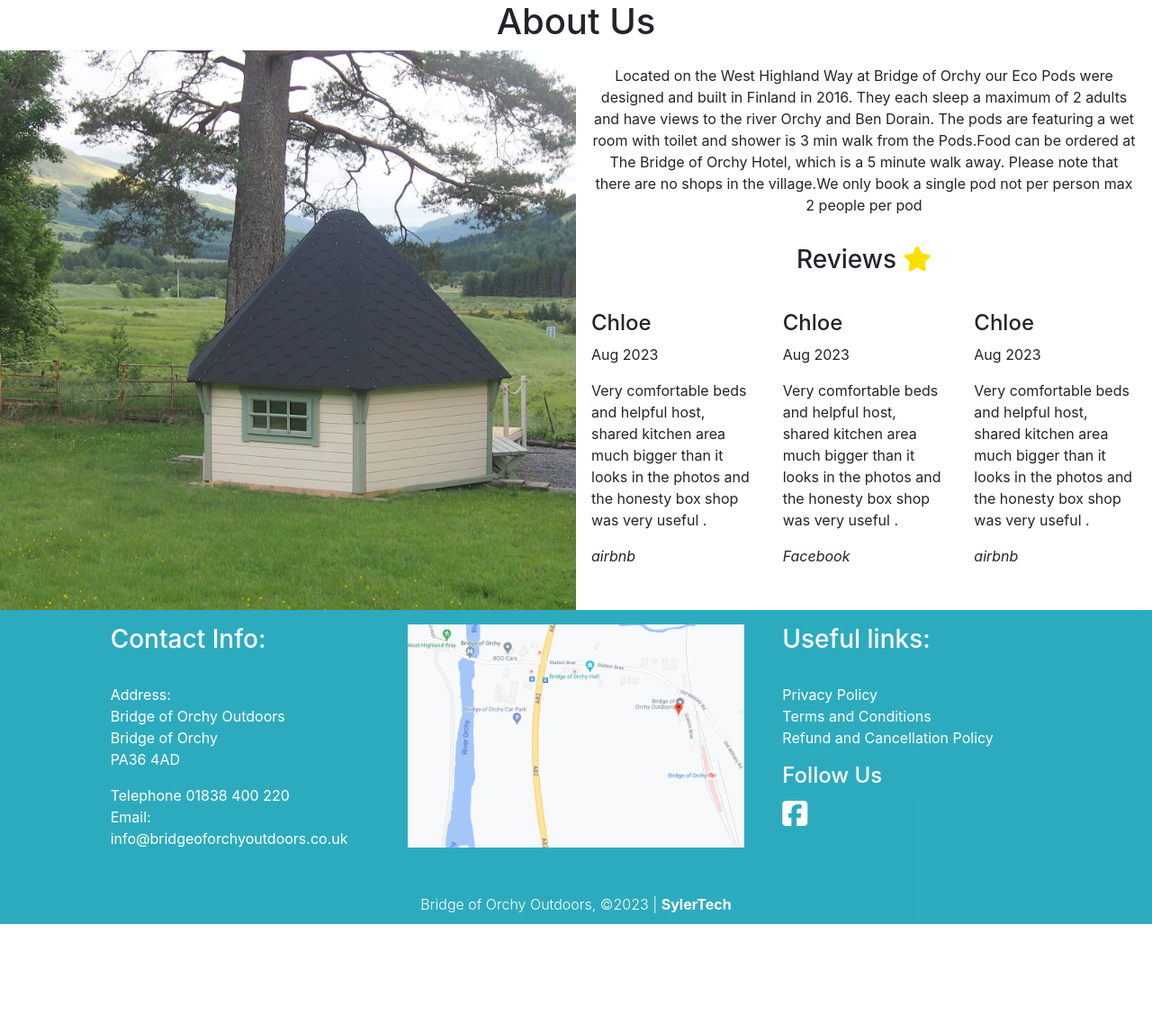
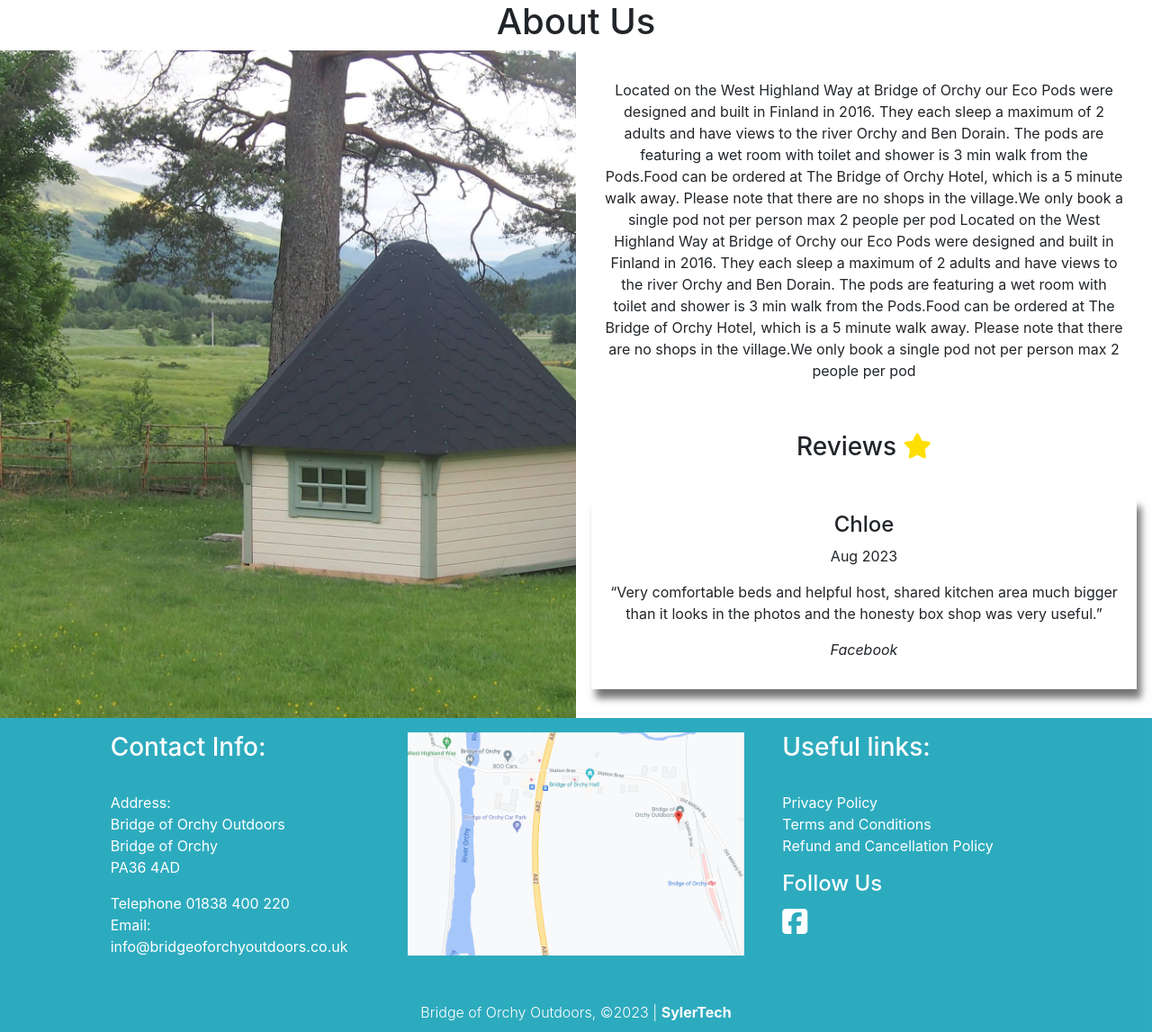
Before and after one commit to syler11/orchy_outdoors, a Django app: page /about/ in a window 1280 px wide. Shown: the part 125-1272 px from the top of the page at 90% size. Before the commit the page ends 1152 px from the top, so only its background shows below. Run offline with Django 3.2, Linux system fonts and the light colour scheme; some libraries are stand-ins or nearby versions.

Commit message:
added carousel to about / review section

```diff
--- a/home/templates/home/about.html
+++ b/home/templates/home/about.html
@@ -1,27 +1,38 @@
 {% extends "base.html" %}
 
 {% block content %}
-<div class="text-center"><h1>About Us</h1></div>
+<div class="text-center">
+    <h1>About Us</h1>
+</div>
 <div class="row no-gutters">
     <div class="col-lg-6 col-12 about-image">
         <div class="page-container text-center m-3">
         </div>
     </div>
     <div class="col-lg-6 col-12 text-center">
-        <p class="p-3">
+        <p class="m-3 p-3">
             Located on the West Highland Way at Bridge of Orchy our Eco Pods were designed and built in Finland in 2016.
             They each sleep a maximum of 2 adults and have views to the river Orchy and Ben Dorain.
-            The pods are featuring a wet room with toilet and shower is 3 min walk from the Pods.Food can be ordered at The Bridge of Orchy Hotel, which is a 5 minute walk away. Please note that there are no shops in the village.We only book a single pod not per person max 2 people per pod
+            The pods are featuring a wet room with toilet and shower is 3 min walk from the Pods.Food can be ordered at
+            The Bridge of Orchy Hotel, which is a 5 minute walk away. Please note that there are no shops in the
+            village.We only book a single pod not per person max 2 people per pod
+            Located on the West Highland Way at Bridge of Orchy our Eco Pods were designed and built in Finland in 2016.
+            They each sleep a maximum of 2 adults and have views to the river Orchy and Ben Dorain.
+            The pods are featuring a wet room with toilet and shower is 3 min walk from the Pods.Food can be ordered at
+            The Bridge of Orchy Hotel, which is a 5 minute walk away. Please note that there are no shops in the
+            village.We only book a single pod not per person max 2 people per pod
         </p>
+        <br>
         <h3>Reviews <i class="fa-solid fa-star" style="color:
             #ffdf00;"></i></h3>
         <div class="review-holder">
             <div class="review-card p-3 row">
-                <div class="col-md-4 col-12 p-3 text-left">
+                <!--<div class="col-md-4 col-12 p-3 text-left">
 
                     <h4>Chloe</h4>
                     <p class="muted">Aug 2023</p>
-                    <p>Very comfortable beds and helpful host, shared kitchen area much bigger than it looks in the photos and the honesty box shop was very useful .</p>
+                    <p>Very comfortable beds and helpful host, shared kitchen area much bigger than it looks in the
+                        photos and the honesty box shop was very useful .</p>
                     <p><em>airbnb</em></p>
                 </div>
 
@@ -29,15 +40,42 @@
 
                     <h4>Chloe</h4>
                     <p class="muted">Aug 2023</p>
-                    <p>Very comfortable beds and helpful host, shared kitchen area much bigger than it looks in the photos and the honesty box shop was very useful .</p>
+                    <p>Very comfortable beds and helpful host, shared kitchen area much bigger than it looks in the
+                        photos and the honesty box shop was very useful .</p>
                     <p><em>Facebook</em></p>
                 </div>
                 <div class="col-md-4 col-12 p-3 text-left">
 
                     <h4>Chloe</h4>
                     <p class="muted">Aug 2023</p>
-                    <p>Very comfortable beds and helpful host, shared kitchen area much bigger than it looks in the photos and the honesty box shop was very useful .</p>
+                    <p>Very comfortable beds and helpful host, shared kitchen area much bigger than it looks in the
+                        photos and the honesty box shop was very useful .</p>
                     <p><em>airbnb</em></p>
+                </div> -->
+                <div id="carouselExampleSlidesOnly" class="carousel m-3 slide" data-ride="carousel">
+                    <div class="carousel-inner">
+                        <div class="carousel-item p-3 active">
+                            <h4>Chloe</h4>
+                            <p class="muted">Aug 2023</p>
+                            <p><q>Very comfortable beds and helpful host, shared kitchen area much bigger than it looks in
+                                the photos and the honesty box shop was very useful.</q></p>
+                            <p><em>Facebook</em></p>
+                        </div>
+                        <div class="carousel-item p-3">
+                            <h4>Chloe</h4>
+                            <p class="muted">Aug 2023</p>
+                            <p><q>Very comfortable beds and helpful host, shared kitchen area much bigger than it looks in
+                                the photos and the honesty box shop was very useful.</q></p>
+                            <p><em>Facebook</em></p>
+                        </div>
+                        <div class="carousel-item p-3">
+                            <h4>Chloe</h4>
+                            <p class="muted">Aug 2023</p>
+                            <p><q>Very comfortable beds and helpful host, shared kitchen area much bigger than it looks in
+                                the photos and the honesty box shop was very useful.</q></p>
+                            <p><em>Facebook</em></p>
+                        </div>
+                    </div>
                 </div>
             </div>
         </div>
@@ -45,3 +83,11 @@
 </div>
 
 {% endblock %}
+
+{% block postloadjs %}
+<script>
+    $('.carousel').carousel({
+        interval: 4000
+    })
+</script>
+{% endblock %}
--- /dev/null
+++ b/package.json
@@ -0,0 +1,5 @@
+{
+  "dependencies": {
+    "slick-carousel": "^1.8.1"
+  }
+}
--- a/static/css/base.css
+++ b/static/css/base.css
@@ -31,6 +31,10 @@
 
 .nav-item {
     font-size: 18px;
+}
+
+.carousel-inner {
+    box-shadow: 5px 10px 8px #757575
 }
 
 .map-image {
--- a/templates/base.html
+++ b/templates/base.html
@@ -19,6 +19,10 @@
     <link href="https://fonts.googleapis.com/css2?family=Poppins:ital,wght@0,300;0,500;0,700;1,200&display=swap"
         rel="stylesheet">
     <link rel="stylesheet" href="{% static 'css/base.css' %}">
+    <!-- Add the slick-theme.css if you want default styling -->
+    <link rel="stylesheet" type="text/css" href="//cdn.jsdelivr.net/npm/slick-carousel@1.8.1/slick/slick.css" />
+    <!-- Add the slick-theme.css if you want default styling -->
+    <link rel="stylesheet" type="text/css" href="//cdn.jsdelivr.net/npm/slick-carousel@1.8.1/slick/slick-theme.css" />
     {% endblock %}
 
     {% block extra_css %}
@@ -31,10 +35,10 @@
         integrity="sha256-9/aliU8dGd2tb6OSsuzixeV4y/faTqgFtohetphbbj0=" crossorigin="anonymous"></script>
     <script src="https://cdn.jsdelivr.net/npm/popper.js@1.16.0/dist/umd/popper.min.js"
         integrity="sha384-Q6E9RHvbIyZFJoft+2mJbHaEWldlvI9IOYy5n3zV9zzTtmI3UksdQRVvoxMfooAo" crossorigin="anonymous">
-        </script>
+    </script>
     <script src="https://stackpath.bootstrapcdn.com/bootstrap/4.4.1/js/bootstrap.min.js"
         integrity="sha384-wfSDF2E50Y2D1uUdj0O3uMBJnjuUD4Ih7YwaYd1iqfktj0Uod8GCExl3Og8ifwB6" crossorigin="anonymous">
-        </script>
+    </script>
     {% endblock %}
 
     {% block extra_js %}
@@ -91,7 +95,8 @@
                 <p class="m-0">Bridge of Orchy</p>
                 <p>PA36 4AD</p>
                 <p class="m-0"><a class="text-white" href="tel:+0183840020">Telephone 01838 400 220</a></p>
-                <p><a class="text-white" href="mailto:info@bridgeoforchyoutdoor">Email: info@bridgeoforchyoutdoors.co.uk</a></p>
+                <p><a class="text-white" href="mailto:info@bridgeoforchyoutdoor">Email:
+                        info@bridgeoforchyoutdoors.co.uk</a></p>
             </div>
             <div class="text-center col-xl-4 col-lg-6 d-md-none d-lg-block">
                 <img class="map-image" src="{{MEDIA_URL}}outdoors_map.png" alt="logo">
@@ -117,12 +122,26 @@
         </div>
         <div class="py-1">
             <div class="mt-3 text-center">
-                <h6 class="font-weight-light text-white">Bridge of Orchy Outdoors, &#169<span id="txtYear"></span> | <span><a
-                            class="text-white font-weight-bold" href="http://www.sylertech.com/">SylerTech</a></span>
+                <h6 class="font-weight-light text-white">Bridge of Orchy Outdoors, &#169<span id="txtYear"></span> |
+                    <span><a class="text-white font-weight-bold" href="http://www.sylertech.com/">SylerTech</a></span>
                 </h6>
             </div>
         </div>
     </footer>
+
+    <script type="text/javascript" src="//cdn.jsdelivr.net/npm/slick-carousel@1.8.1/slick/slick.min.js"></script>
+    <script type="text/javascript" src="//code.jquery.com/jquery-1.11.0.min.js"></script>
+    <script type="text/javascript" src="//code.jquery.com/jquery-migrate-1.2.1.min.js"></script>
+
+    <script>
+        $('.test').slick({
+            slidesToShow: 3,
+            slidesToScroll: 1,
+            autoplay: true,
+            autoplaySpeed: 2000,
+        });
+    </script>
+
 </body>
 
 </html>
```
Also changed, not shown: package-lock.json (added).
